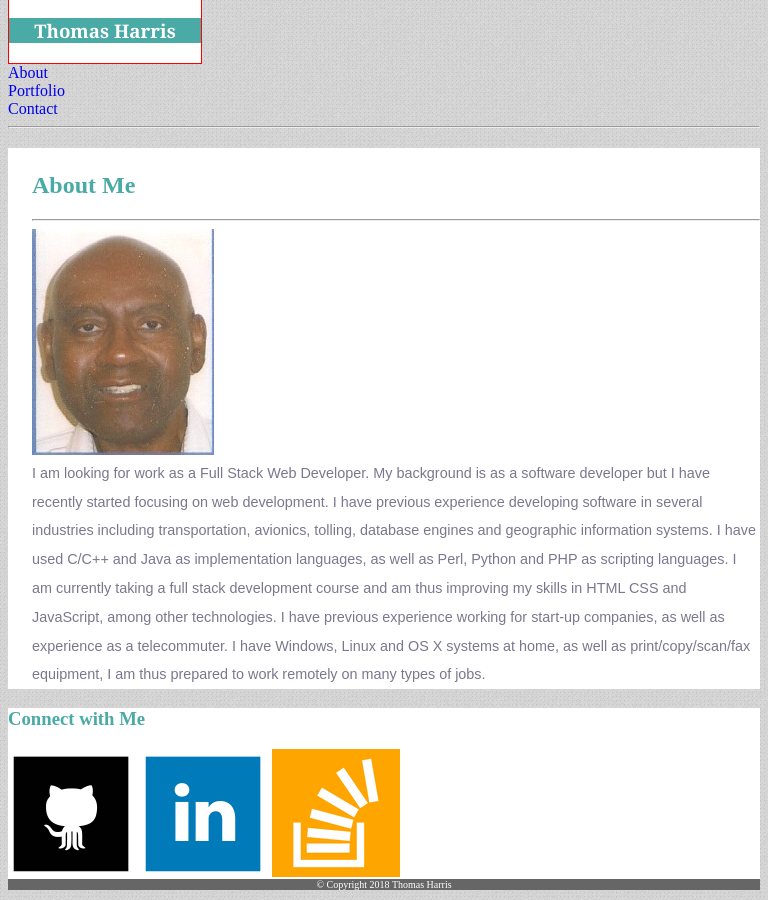
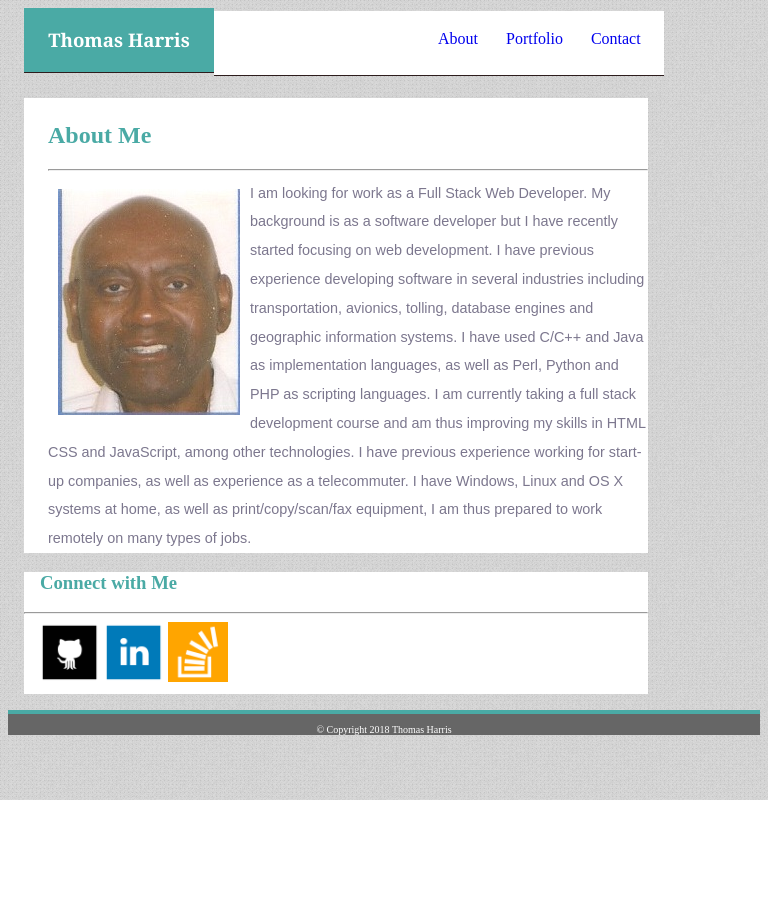
Before and after one commit to tharrisoc/Responsive-Portfolio, a plain HTML site: page index.html in a window 768 px wide. After the commit the page ends 800 px from the top, so only its background shows below. Drawn offline with Linux system fonts and the light colour scheme.

Commit message:
Added code for 768px case

```diff
--- a/assets/css/styles.css
+++ b/assets/css/styles.css
@@ -46,6 +46,7 @@ a:focus { background-color: #a5f7e2; }
 #sidebar-section {
   background-color: #FFFFFF;
   color: #4aaaa5;
+  padding-bottom: 0.5rem;
 }
 
 #filler {
@@ -55,8 +56,8 @@ a:focus { background-color: #a5f7e2; }
 
 .page-footer {
   background-color: #666666;
-  margin-top: -1rem;
   text-align: center;
+  margin-top: 1rem;
 }
 
 .footer-text {
@@ -89,8 +90,6 @@ a:focus { background-color: #a5f7e2; }
     display: inline-block;
   }
 
-  #hr1 { display: none; }
-
   #profile-photo {
     width: auto;
     height: auto;
@@ -120,24 +119,61 @@ a:focus { background-color: #a5f7e2; }
 }
 
 @media screen and (min-width: 641px) and (max-width: 768px) {
-  #top-div {
-/*    background-color:  #4AAAA5; */
-    background-color:  #FFFFFF;
-    margin-top: -10px;
-    width: 12rem;
-    height: 4rem;
-    display: table;
-    border: 1px solid red;
+  #content-area {
+    width: 640px;
   }
 
-  #page-name {
-    background-color:  #4aaaa5;
+  #top-div, .about-me, #sidebar-section {
+    margin-left: 1rem;
+  }
+
+  #top-div {
+    background-color:  #4AAAA5;
+    margin-top: 0;
+    padding-top: 0;
+    width: 190px;
+    height: 4rem;
+    margin-right: 0;
+    border-bottom: solid 1px #2d1d1d;
+    display: inline-block;
   }
 
   #menu-links {
-
+    display: inline-block;
+    height: 4rem;
+    width: 450px;
+    left: -4px;
+    top: -22px;
+    position: relative;
+    background-color: #FFFFFF;
+    border-bottom: solid 1px #2d1d1d;
   }
 
+  .menu-link-text {
+    display: inline-block;
+    padding-right: 1.5rem;
+    position: relative;
+    bottom: -1.2rem;
+    right: -14rem;
+  }
+
+  .about-me {
+    margin-top: -20px;
+  }
+
+  .textwrap-left {
+    float: left;
+    margin: 10px;
+  }
+
+  .social-elem {
+    margin-left: 1.0rem;
+  }
+
+  .social-button {
+    height: 60px;
+    width: 60px;
+  }
 }
 
 @media screen and (min-width: 769px) {
--- a/index.html
+++ b/index.html
@@ -18,8 +18,6 @@
           <div class="menu-link-text"><span><a href="./portfolio.html">Portfolio</a></span></div>
           <div class="menu-link-text"><span><a href="./contact.html">Contact</a></span></div>
       </div>
-
-      <div id="hr1"><hr /></div>
 
       <div id="content-area" class="clear">
         <section id="main-section" class="about-me">
@@ -58,6 +56,7 @@
 
         <section id="sidebar-section">
           <h3 class="social-elem">Connect with Me</h3>
+          <hr />
           <div id="social-buttons" class="social-elem">
             <span><a href="https://github.com/tharrisoc"
                      target="_blank">
@@ -83,9 +82,8 @@
         </section>
       </div>  <!-- content-area -->
 
-      <div id="filler"></div>
-
       <footer class="page-footer">
+          <div id="filler"></div>
           <p class="footer-text">© Copyright 2018 Thomas Harris</p>
       </footer>
     </body>
```
Also changed, not shown: 1 other file.
